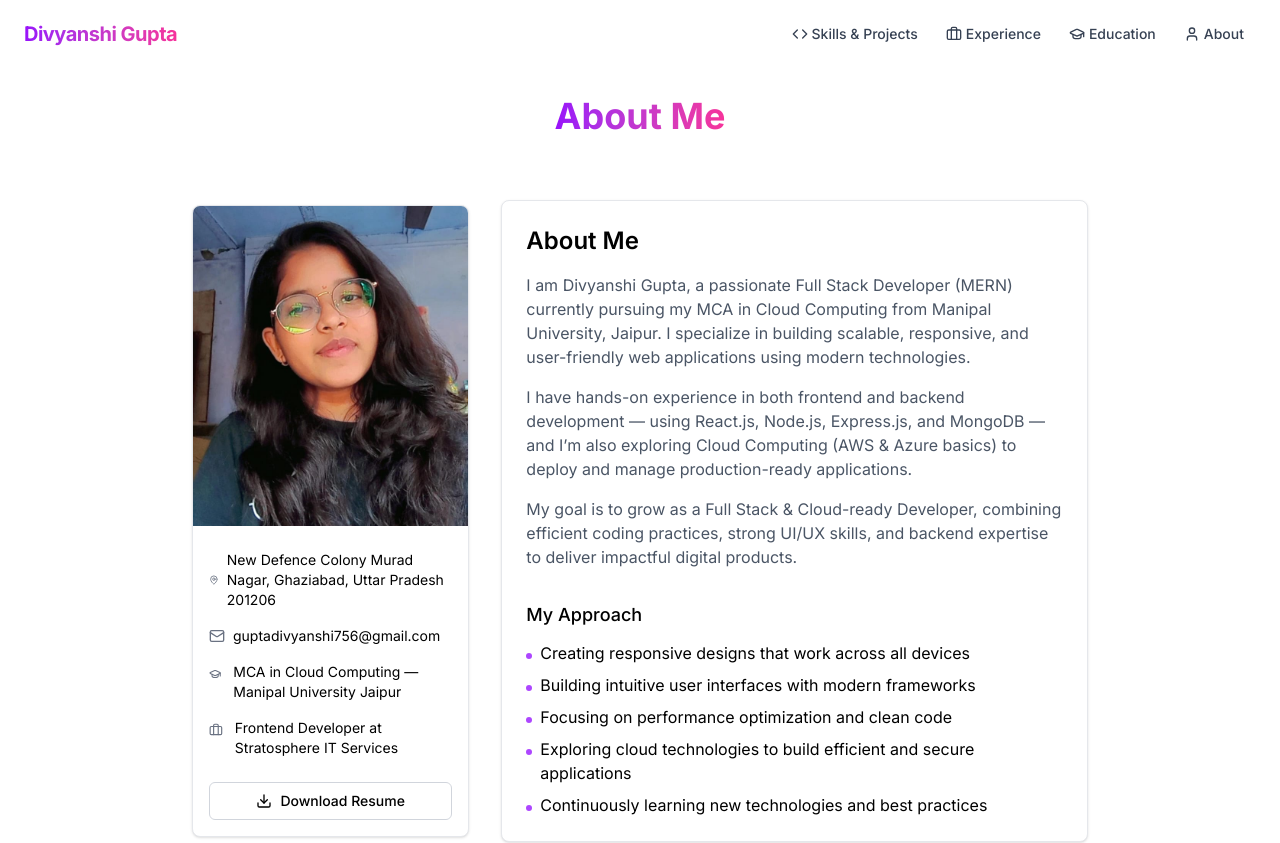
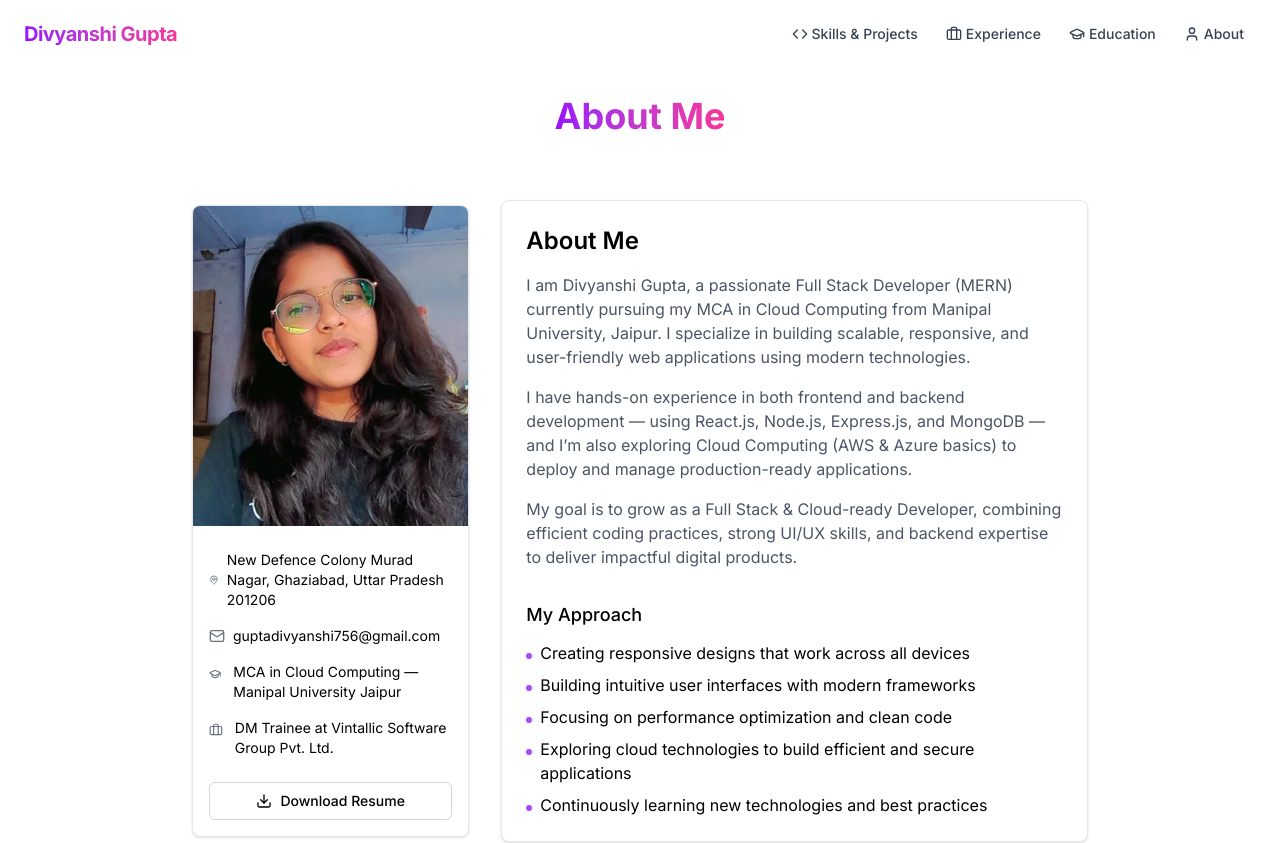
Before and after one commit to DivyanshiGupta-18/div-portfolio, a Next.js app: page /about in a window 1280 px wide. Shown: the top 843 px of the page. Built offline with nearby package versions, Linux system fonts and the light colour scheme.

Commit message:
update details

```diff
--- a/components/about-section.tsx
+++ b/components/about-section.tsx
@@ -38,13 +38,13 @@ export default function AboutSection() {
                 <div className="flex items-start gap-3">
                   <Briefcase className="h-5 w-5 text-gray-500 mt-0.5" />
                   <p className="text-sm">
-                    Frontend Developer at Stratosphere IT Services
+                       DM Trainee at Vintallic Software Group Pvt. Ltd.
                   </p>
                 </div>
               </div>
 
               <a
-                href="/images/Divyanshi_Gupta.pdf"
+                href="/images/Divyanshi-Gupta.pdf"
                 download
                 className="w-full mt-6 inline-flex items-center justify-center rounded-md border border-gray-300 px-4 py-2 text-sm font-medium transition-colors hover:bg-gray-50"
               >
```
Also changed, not shown: 2 other files (tests, documents, lock files or other folders).
